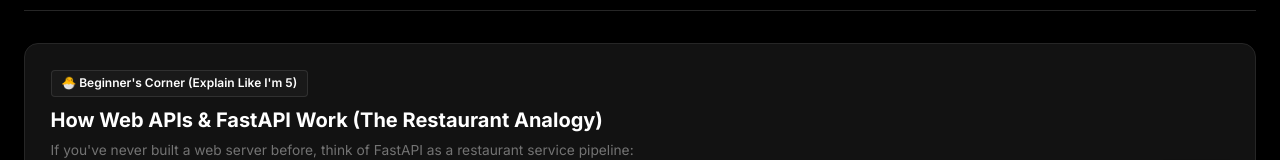
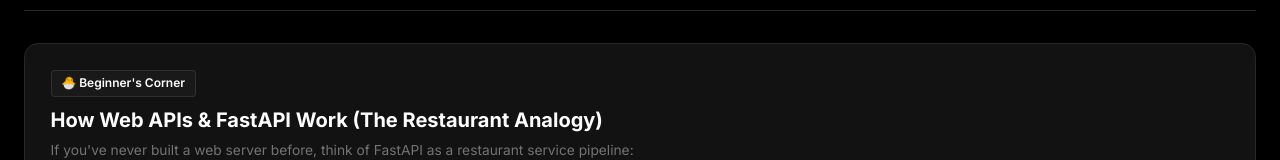
Before and after one commit to SachinManral/FastAPI, a website built with Vite: page frontend/index.html in a window 1280 px wide. Shown: the part 552-712 px from the top of the page. Built offline with nearby package versions, Linux system fonts and the light colour scheme; no server answers.

Commit message:
fixed text bug in homepage

```diff
--- a/frontend/index.html
+++ b/frontend/index.html
@@ -121,7 +121,7 @@
         <!-- Beginner Orientation: Restaurant Metaphor (ELI5) -->
         <div class="metaphor-card" id="analogyCard">
           <div class="metaphor-header">
-            <div class="metaphor-badge">🐣 Beginner's Corner (Explain Like I'm 5)</div>
+            <div class="metaphor-badge">🐣 Beginner's Corner</div>
             <h3>How Web APIs & FastAPI Work (The Restaurant Analogy)</h3>
             <p>If you've never built a web server before, think of FastAPI as a restaurant service pipeline:</p>
           </div>
```
